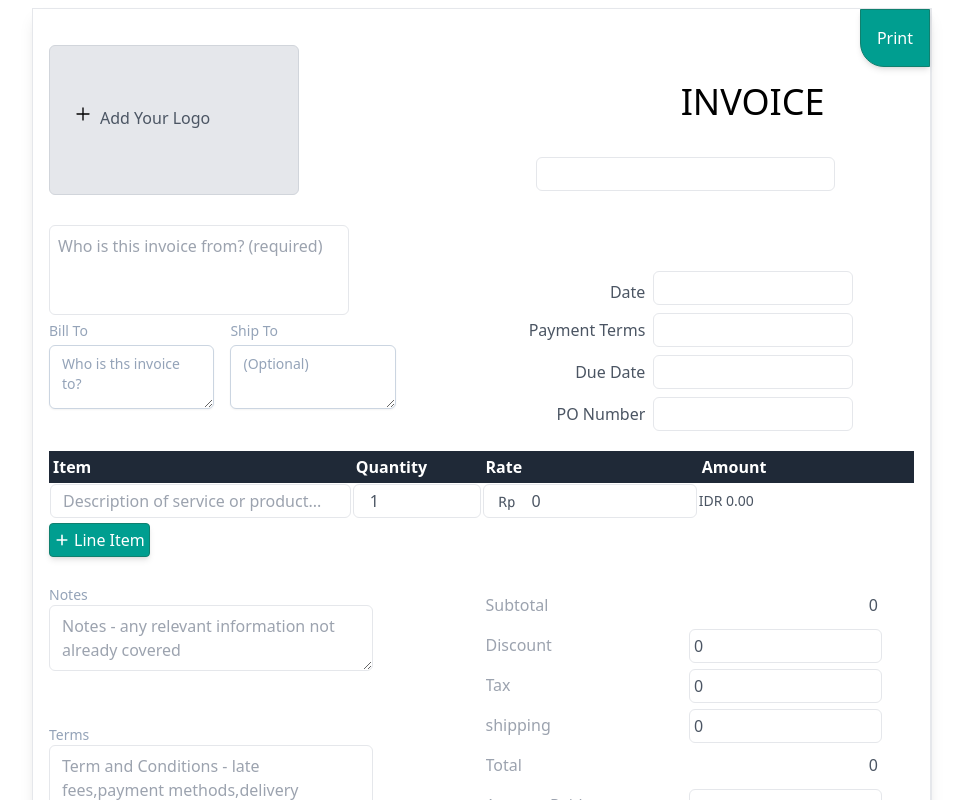
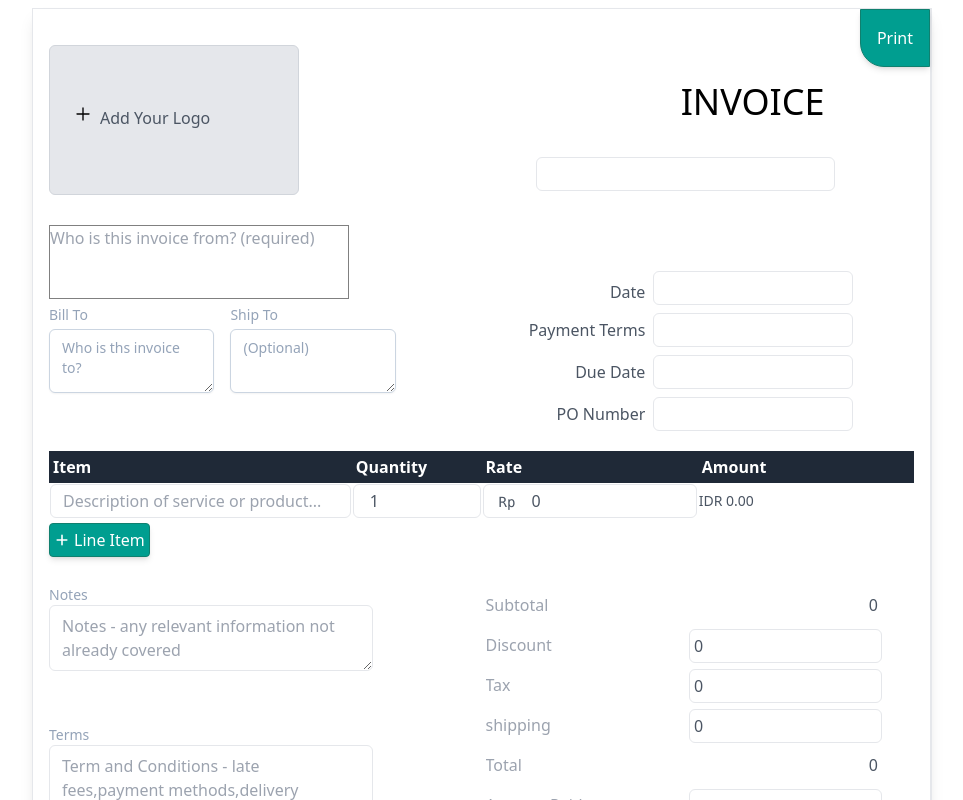
Before and after one commit to yahoogm/invoice-generator, a React (Create React App) app: page / in a window 1280 px wide. Shown: the top 800 px of the page, without its empty margins (158-1121 px from the left). Built offline with nearby package versions, Linux system fonts and the light colour scheme; the HTML template or start-up script is replaced by a standard one.

Commit message:
update github

```diff
--- a/src/components/header/Bisa.jsx
+++ b/src/components/header/Bisa.jsx
@@ -1,12 +1,14 @@
-import React, { useState } from "react";
-import { Input } from "antd";
+import React, { useState } from 'react';
+import { Input } from 'antd';
+
+
 
 const { TextArea } = Input;
 const Bisa = () => {
-  const [value, setValue] = useState("");
+    const [value, setValue] = useState('');
   return (
     <>
-      <TextArea
+    <TextArea
         value={value}
         onChange={(e) => setValue(e.target.value)}
         placeholder="Who is this invoice from? (required)"
@@ -14,10 +16,10 @@ const Bisa = () => {
           minRows: 3,
           maxRows: 5,
         }}
-        className="mt-[30px] border border-gray-200 w-[300px] outline-none p-2 rounded-md text-gray-600"
+        style={{marginTop:"30px", border:"1px solid gray", width:"300px",outline: "none"}}
       />
-    </>
-  );
-};
+      </>
+  )
+}
 
-export default Bisa;
+export default Bisa
```
